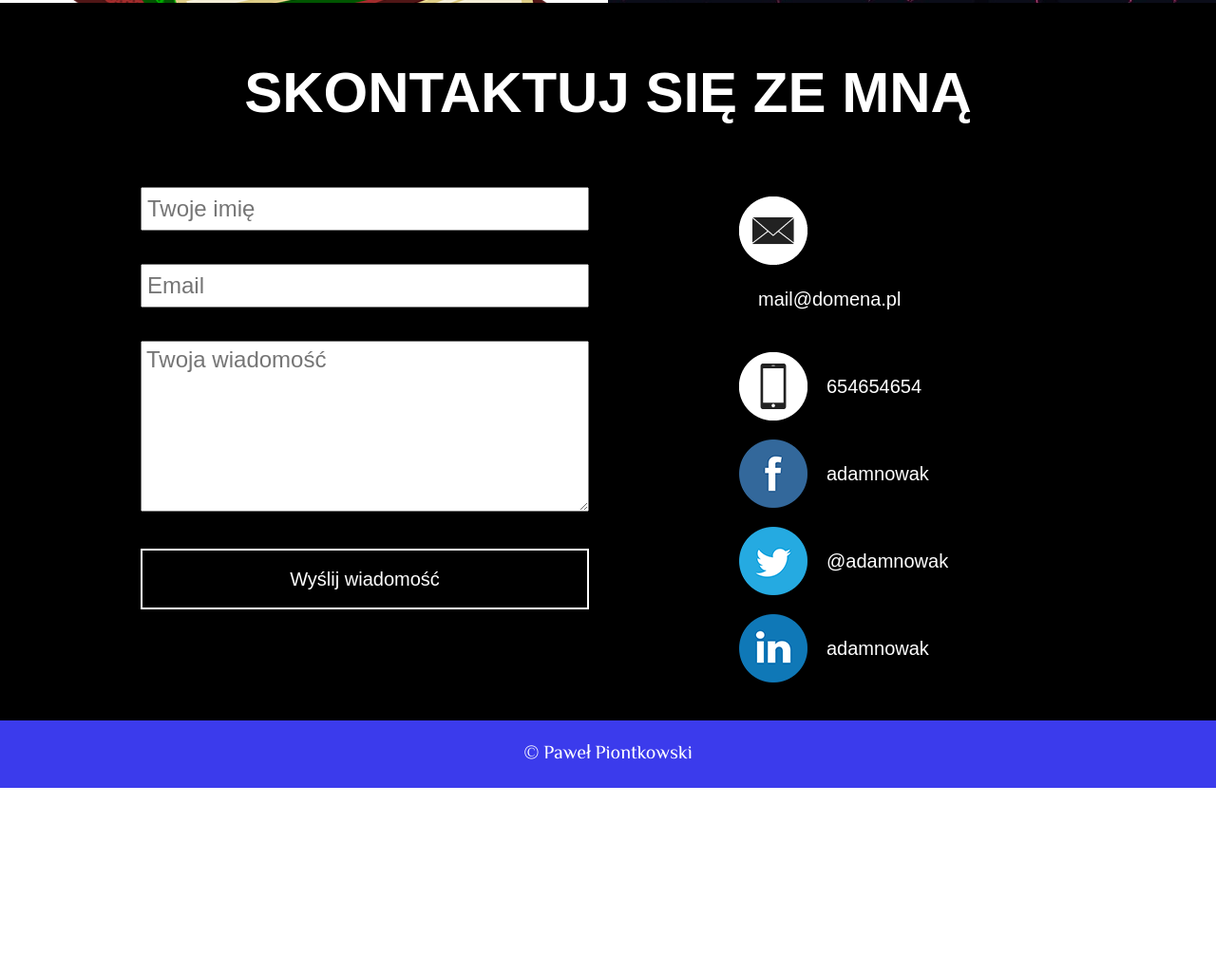
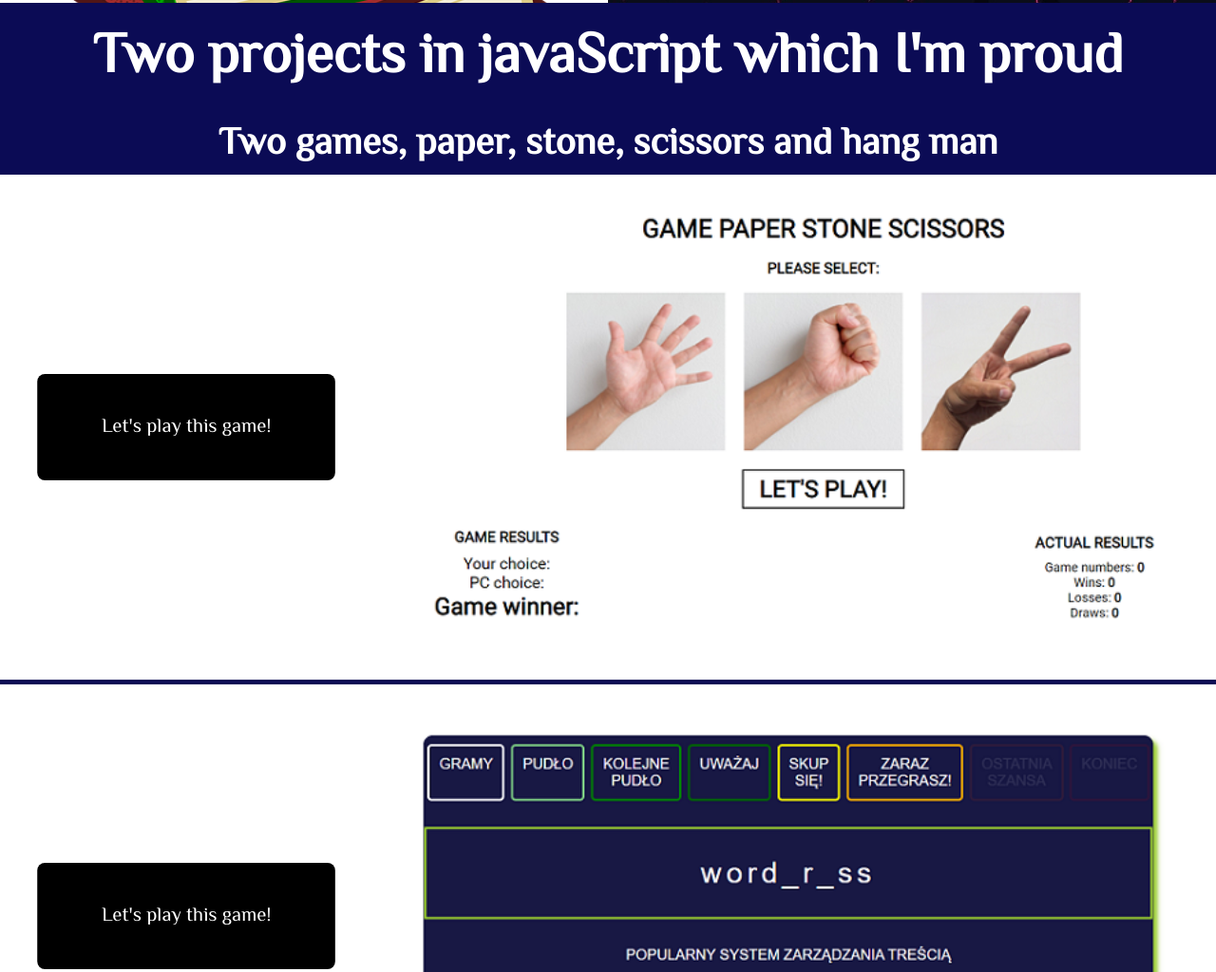
Before and after one commit to UdemyFrontEndDeveloper/Portfolio, a plain HTML site: page index.html in a window 1280 px wide. Shown: the part 3108-4132 px from the top of the page at 95% size. Before the commit the page ends 3938 px from the top, so only its background shows below. Drawn offline with Linux system fonts and the light colour scheme.

Commit message:
update all sections

```diff
--- a/css/style.css
+++ b/css/style.css
@@ -325,13 +325,11 @@
   }
 
   .wrapper .item p {
-    transition: 1s;
-  }
-
-  .wrapper .item p {
+    font-size: 2em;
     line-height: 50vh;
     opacity: 0;
     padding: 0;
+    transition: 1s;
   }
 
   .wrapper .item:hover p {
@@ -343,146 +341,99 @@
   }
 }
 
+/* My projects in JavaScript */
 
-/* sekcja contact */
-
-.contact {
-  background-color: #000;
-  padding: 30px 20px;
+.projects {
+  min-height: 80vh;
+  font-family: 'El Messiri',
+    sans-serif;
+  font-size: 20px;
 }
 
-.contact h1 {
-  font-family: 'Saira Condensed',
-    sans-serif;
-  font-size: 26px;
-  text-transform: uppercase;
-  margin-bottom: 15px;
-  color: white;
+.projects,
+.project {
+  display: flex;
+  flex-direction: column;
+  justify-content: center;
   text-align: center;
 }
 
-.contact .wrap {
-  padding-top: 20px;
-  max-width: 1024px;
-  margin: 0 auto;
+.projects .fas {
+  padding: 8px;
 }
 
-.contact input,
-.contact button,
-.contact textarea {
-  width: 100%;
-  margin-bottom: 25px;
-  font-family: saira, sans-serif;
-  font-size: 12px;
-  padding: 5px;
+.projects h1 {
+  padding: 12px;
+  font-size: 1.5em;
 }
 
-.contact input {
+.projects h2 {
+  padding: 0 20px;
+  font-size: 1em;
+}
 
-  height: 36px;
+.project img {
+  max-width: 100vw;
+  padding: 20px;
+}
+
+.project a {
+  margin: 0 auto;
+  text-decoration: none;
+  color: white;
+  padding: 10px 20px;
+  background-color: black;
+  width: max-content;
+  border: 1px solid inherit;
+  border-radius: 10px;
+  transform: scale(0.8);
+  transition: 1s;
+}
+
+.project a:hover {
+  transform: scale(1);
+}
+
+@media (orientation: landscape) and (min-width: 1280px) {
+  .project {
+    flex-direction: row;
+  }
+
+  .project:nth-of-type(1) {
+    border-bottom: 5px solid rgb(11, 11, 85);
 
   }
 
-.contact textarea {
-  height: 120px
+  .project a {
+    padding: 50px;
+    align-self: center;
+    flex-grow: 1;
+    font-size: 1.3em;
   }
 
-.contact button {
-  font-size: 14px;
-  line-height: 40px;
-  background-color: black;
-  color: white;
-  border: 2px solid white;
+  .project img {
+    padding: 40px;
+    flex-grow: 3;
   }
 
-.contact .socials {
-  padding-top: 30px;
-  font-size: 0;
+  .projects h1,
+  .projects h2 {
+    background-color: rgb(11, 11, 85);
+    color: white;
+    font-size: 3em;
   }
 
-.contact .social {
-
-  padding: 10px 0;
-  color: white;
-  font-family: saira condensed, sans-serif;
+  .projects h2 {
+    font-size: 2em;
+  }
 
 }
 
-.contact .social img {
-  float: left;
 
-}
-
-.contact .social span {
-  line-height: 72px;
-  padding-left: 20px;
-  float: left;
-  font-size: 20px;
-}
-
-@media (min-width: 533px) {
-  .contact .social {
-    display: inline-block;
-    width: 50%;
-  }
-}
-
-@media (min-width: 1024px) {
-
-  .contact h1 {
-    font-size: 60px;
-    padding: 30px 0;
-  }
-
-  .contact form,
-  .contact .socials {
-    float: left;
-    width: 50%;
-    padding: 0 20px
-  }
-
-  .contact .social {
-    display: block;
-    width: 50%;
-    margin: 0 auto;
-  }
-
-  .contact input,
-  .contact button,
-  .contact textarea {
-    margin-bottom: 35px;
-
-  }
-
-  .contact input {
-
-    height: 46px;
-    font-size: 24px;
-
-  }
-
-  .contact textarea {
-    height: 180px;
-    font-size: 24px;
-  }
-
-  .contact button {
-    font-size: 20px;
-    line-height: 50px;
-    transition: .3s;
-    cursor: pointer;
-
-  }
-
-  .contact button:hover {
-    color: black;
-    background-color: #fff;
-  }
-}
-
+/* Footer */
 
 footer {
-  background-color: rgb(59, 59, 236);
+  background-color: rgb(11, 11, 85);
   color: white;
   font-family: 'El Messiri',
     sans-serif;
--- a/index.html
+++ b/index.html
@@ -6,6 +6,8 @@
   <title>Paweł Piontkowski - Portfolio</title>
   <meta name="viewport" content="width=device-width, initial-scale=1.0">
   <link href="https://fonts.googleapis.com/css2?family=El+Messiri&display=swap" rel="stylesheet">
+  <link rel="stylesheet" href="https://use.fontawesome.com/releases/v5.15.3/css/all.css"
+    integrity="sha384-SZXxX4whJ79/gErwcOYf+zWLeJdY/qpuqC4cAa9rOGUstPomtqpuNWT9wdPEn2fk" crossorigin="anonymous">
   <link rel="stylesheet" href="css/style.css">
 </head>
 
@@ -70,24 +72,17 @@
     </div>
   </section>
 
-  <section class="contact">
-    <h1>Skontaktuj się ze mną</h1>
-    <div class="wrap clearfix">
 
-      <form>
-        <input type="text" placeholder="Twoje imię">
-        <input type="text" placeholder="Email">
-        <textarea placeholder="Twoja wiadomość"></textarea>
-        <button>Wyślij wiadomość</button>
-      </form>
-      <div class="socials">
-        <div class="social clearfix"><img src="images/contact1.png" alt="kontakt"><span>mail@domena.pl</span></div>
-        <div class="social clearfix"><img src="images/contact2.png" alt="kontakt"><span>654654654</span></div>
-        <div class="social clearfix"><img src="images/contact3.png" alt="kontakt"><span>adamnowak</span></div>
-        <div class="social clearfix"><img src="images/contact4.png" alt="kontakt"><span>@adamnowak</span></div>
-        <div class="social clearfix"><img src="images/contact5.png" alt="kontakt"><span>adamnowak</span></div>
-
-      </div>
+  <section class="projects">
+    <h1>Two projects in javaScript which I'm proud</h1>
+    <h2>Two games, paper, stone, scissors and hang man</h2>
+    <div class="project">
+      <a href="https://udemyfrontenddeveloper.github.io/Game-1/">Let's play this game!</a>
+      <img src="images/Game1.png" alt="javaScript project">
+    </div>
+    <div class="project">
+      <a href="https://udemyfrontenddeveloper.github.io/Game-2/">Let's play this game!</a>
+      <img src="images/Game2.png" alt="javaScript project">
     </div>
   </section>
 
```
Also changed, not shown: images/Game1.png (added), images/Game2.png (added), images/contact1.png (deleted), images/contact2.png (deleted), images/contact3.png (deleted), images/contact4.png (deleted), images/contact5.png (deleted). Lines whose indentation alone changed are shown as unchanged.
